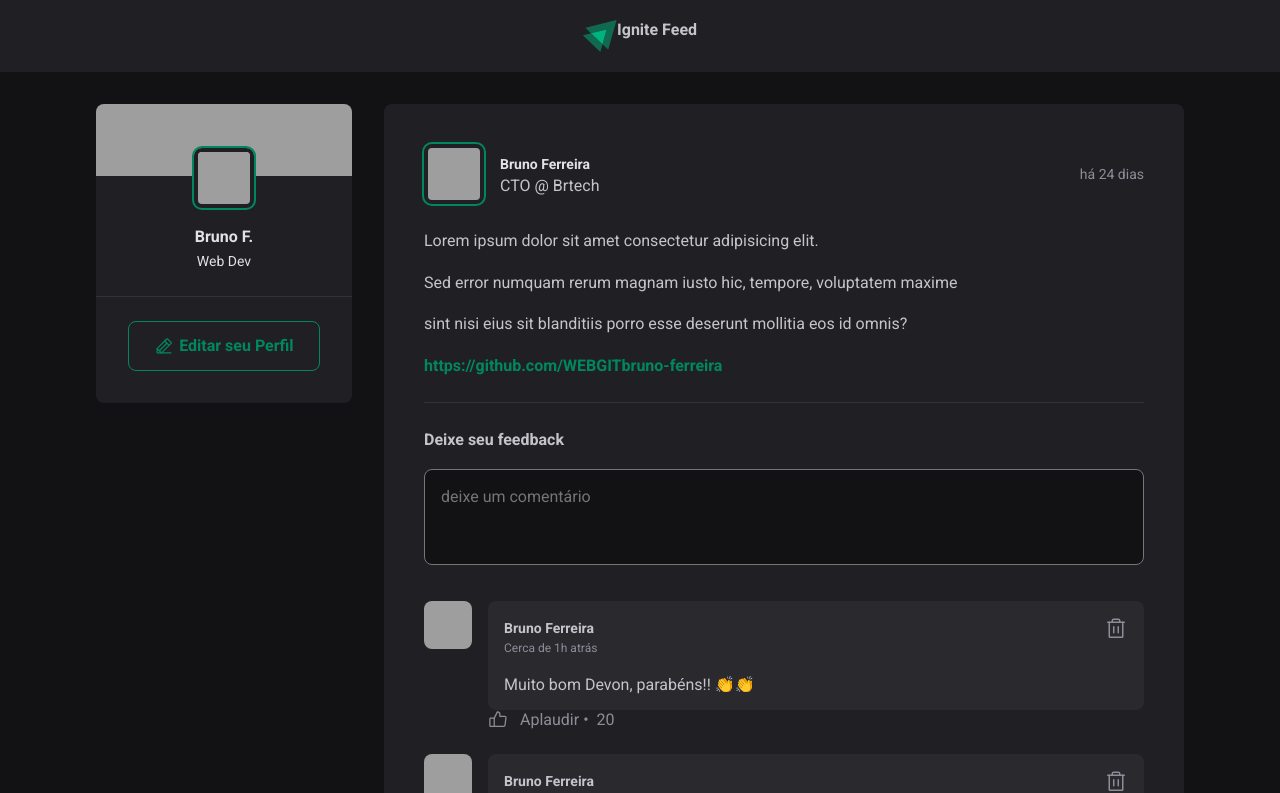
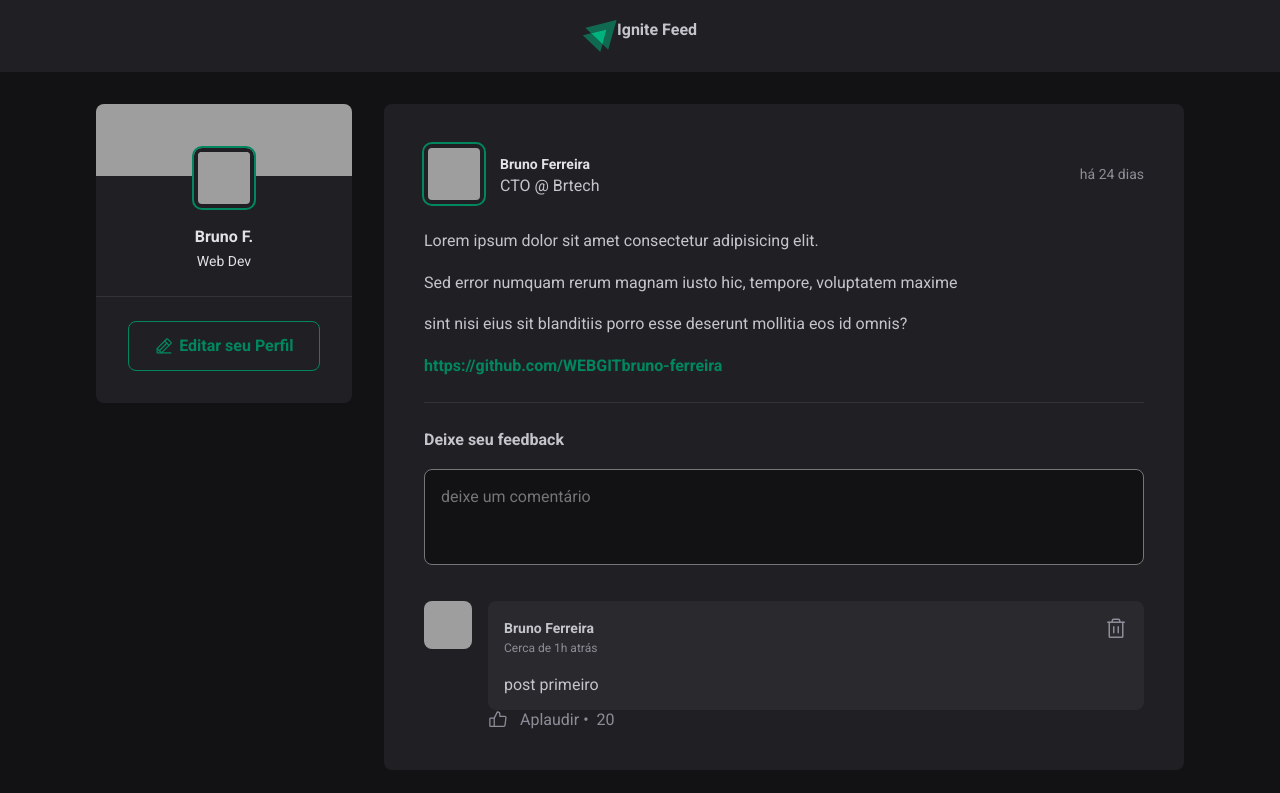
Before and after one commit to WEBGITbruno-ferreira/2023Ignite, a React (Vite) app in the folder aulas/reactjs/aulas/01-fundamentos-reactjs/: page / in a window 1280 px wide. Shown: the top 793 px of the page. Built offline with nearby package versions, Linux system fonts and the light colour scheme; grey boxes are pictures that could not be loaded.

Commit message:
usando o state, adicionando em array valor do textarea

```diff
--- a/aulas/reactjs/aulas/01-fundamentos-reactjs/src/App.jsx
+++ b/aulas/reactjs/aulas/01-fundamentos-reactjs/src/App.jsx
@@ -75,9 +75,9 @@ export function App() {
         <SideBar/>
         <main>
 
-          {posts.map( post => {
+          {posts.map( (post, index) => {
             return (
-              <Post author = {post.author} content={post.content} publishedAt={post.publishedAt} />
+              <Post key={index} author = {post.author} content={post.content} publishedAt={post.publishedAt} />
 
 
             )
--- a/aulas/reactjs/aulas/01-fundamentos-reactjs/src/components/Comment.jsx
+++ b/aulas/reactjs/aulas/01-fundamentos-reactjs/src/components/Comment.jsx
@@ -2,7 +2,7 @@ import { ThumbsUp, Trash } from "phosphor-react";
 import { Avatar } from "./Avatar";
 import styles from "./Comment.module.css";
 
-export function Comment() {
+export function Comment(props) {
   return (
     <div className={styles.comment}>
        <Avatar hasBorder={false} src="https://github.com/WEBGITbruno-ferreira.png"/>
@@ -21,7 +21,8 @@ export function Comment() {
             </button>
           </header>
 
-          <p>Muito bom Devon, parabéns!! 👏👏</p>
+          {/*<p>Muito bom Devon, parabéns!! 👏👏</p>*/}
+          <p> {props.content}</p>
         </div>
 
         <footer>
--- a/aulas/reactjs/aulas/01-fundamentos-reactjs/src/components/Post.jsx
+++ b/aulas/reactjs/aulas/01-fundamentos-reactjs/src/components/Post.jsx
@@ -5,13 +5,23 @@ import { format, formatDistanceToNow } from "date-fns";
 
 import ptBR from "date-fns/locale/pt-BR";
 import { LineSegment } from "phosphor-react";
+import { useState } from "react";
 
 // Necessita   author : { avatar_url: "", name:"", role: ""}
 // publishedAt : Data
 // contentPost : string
 /**/
 
+//estado. variaveis que o componente deve monitorar
+
+
+
 export function Post({ author, publishedAt, content }) {
+
+  const [comments, setComments] = useState(['post primeiro'])
+
+
+
   const publisedDateFormatted = format(
     publishedAt,
     "d 'de' LLLL 'as' HH:mm'h'",
@@ -24,6 +34,13 @@ export function Post({ author, publishedAt, content }) {
     locale: ptBR,
     addSuffix: true,
   });
+
+  function handleCreateNewComment() {
+    event.preventDefault()
+    comments.push()
+    console.log("oi")
+    setComments([...comments, comments.length++])
+  }
 
   return (
     <article className={styles.post}>
@@ -46,13 +63,13 @@ export function Post({ author, publishedAt, content }) {
 
       <div className={styles.content}>
 
-        {content.map((line) => {
+        {content.map((line, index) => {
 
           if (line.type === "Paragraph") {
-            return <p> {line.content} </p>;
+            return <p key={index}> {line.content} </p>;
           } else if (line.type === "Link") {
             return (
-              <p>
+              <p key={index}>
                 <a href="#">{line.content} </a>
               </p>
             );
@@ -60,7 +77,9 @@ export function Post({ author, publishedAt, content }) {
         })}
       </div>
 
-      <form className={styles.commentForm}>
+      <form
+      onSubmit={ handleCreateNewComment}
+      className={styles.commentForm}>
         {" "}
         <strong> Deixe seu feedback</strong>
         <textarea placeholder="deixe um comentário" />
@@ -70,9 +89,9 @@ export function Post({ author, publishedAt, content }) {
       </form>
 
       <div className={styles.commentList}>
-        <Comment />
-        <Comment />
-        <Comment />
+        {comments.map( (comm, index) => {
+         return < Comment content={comm} />
+        }) }
       </div>
     </article>
   );
```
